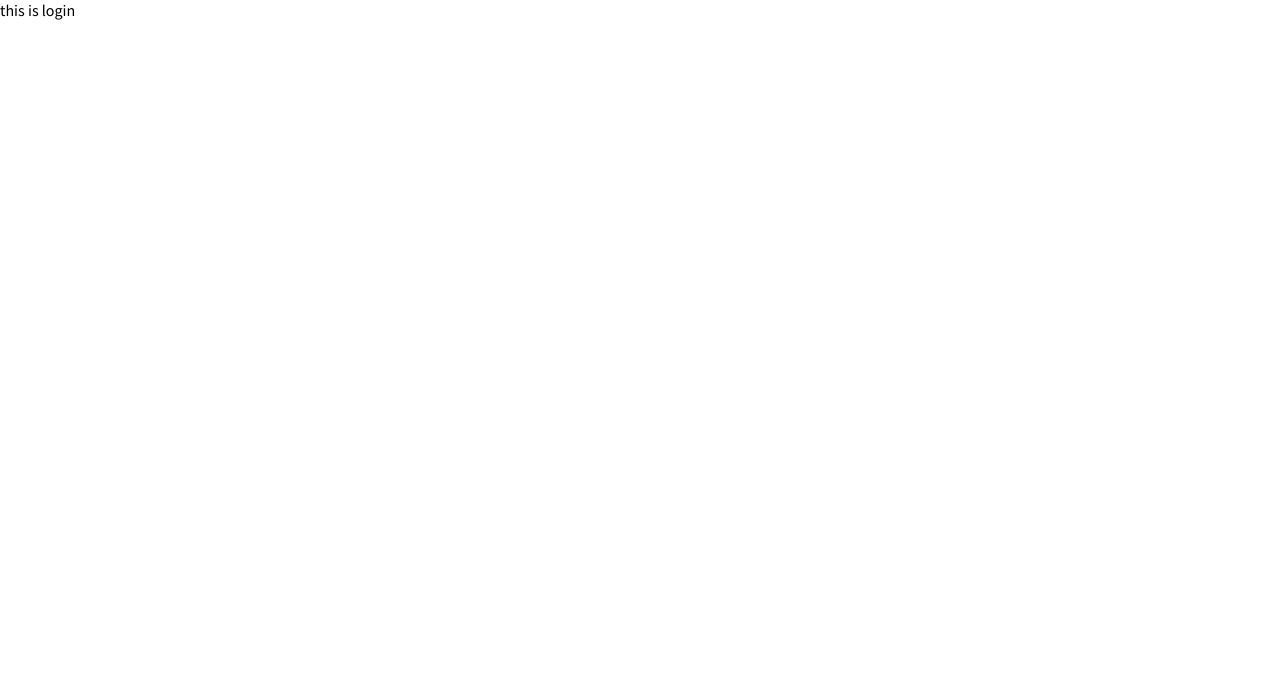
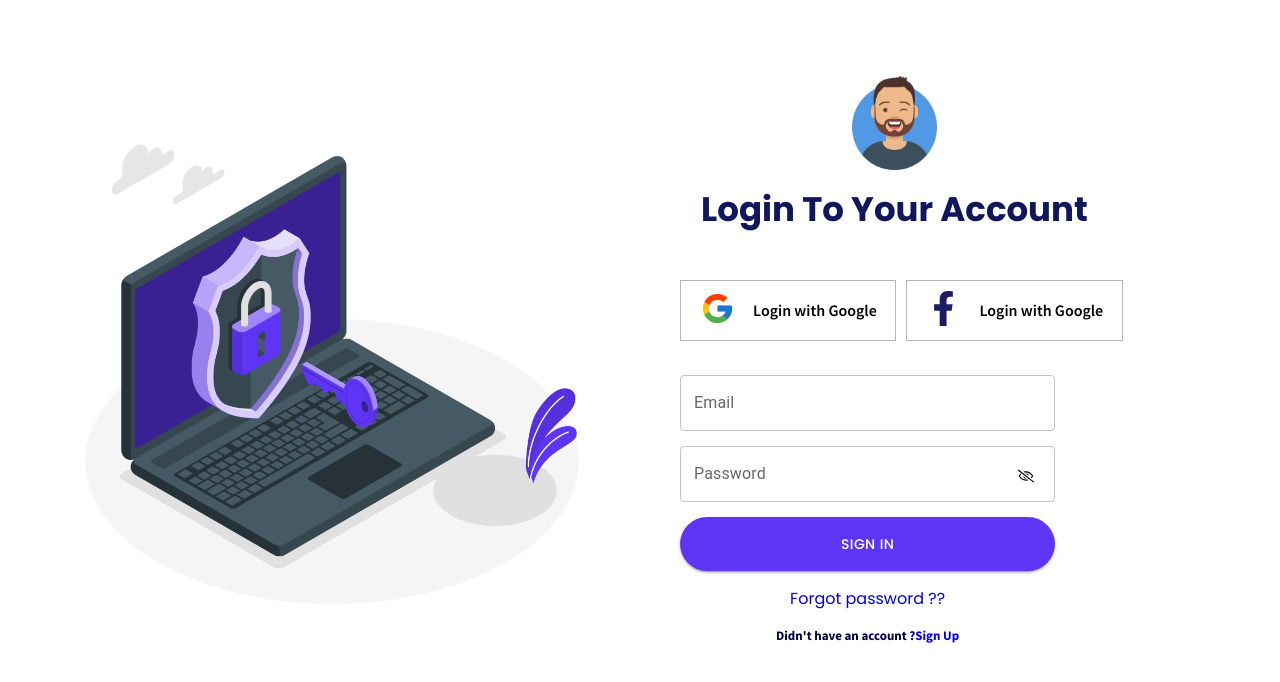
Before and after one commit to SiamulHassan/chatty, a React (Create React App) app: page /login in a window 1280 px wide. Shown: the top 682 px of the page. Built offline with nearby package versions, Linux system fonts and the light colour scheme.

Commit message:
login desing done,email and google login firebase part done but frontend doesnt

```diff
--- a/src/pages/Login/index.js
+++ b/src/pages/Login/index.js
@@ -1,8 +1,247 @@
 import React from "react";
 // importing css
 import "./style.css";
+//importing tostify
+import { toast, ToastContainer } from "react-toastify";
+//importing material
+import { Button, Container, Grid, TextField } from "@mui/material";
+// importing formik
+import { useFormik } from "formik";
+//importing icons
+import { FaRegEyeSlash } from "react-icons/fa";
+import { TfiEye } from "react-icons/tfi";
+import { FcGoogle } from "react-icons/fc";
+import { FaFacebookF } from "react-icons/fa";
+// importing router dom things
+import { Link, useNavigate } from "react-router-dom";
+//importing pulse loader
+import { PulseLoader } from "react-spinners";
+//importing react states
+import { useState } from "react";
+//importing firebase auth
+import {
+  getAuth,
+  signInWithPopup,
+  GoogleAuthProvider,
+  signInWithEmailAndPassword,
+} from "firebase/auth";
+// facebook login
+import { FacebookAuthProvider } from "firebase/auth";
+
 const Login = () => {
-  return <div>this is login</div>;
+  const [showEye, setShowEye] = useState("password");
+  const [isLoading, setIsLoading] = useState(false);
+  const navigate = useNavigate();
+  const auth = getAuth();
+  const handleEye = () => {
+    showEye === "password" ? setShowEye("text") : setShowEye("password");
+  };
+  // form initial values
+  const initialValues = {
+    email: "",
+    password: "",
+  };
+  const formik = useFormik({
+    initialValues,
+    // validationSchema: signIn,
+    onSubmit() {
+      setIsLoading(true);
+      signInWithEmailAndPassword(
+        auth,
+        formik.values.email,
+        formik.values.password
+      )
+        .then(({ user }) => {
+          if (user.emailVerified) {
+            // dispatch user info
+            // set user info to local storage
+            // navigate
+            navigate("/");
+          } else {
+            toast.error("🙄 Please verify to proceed!", {
+              position: "top-right",
+              autoClose: 5000,
+              hideProgressBar: false,
+              closeOnClick: true,
+              pauseOnHover: true,
+              draggable: true,
+              progress: undefined,
+              theme: "light",
+            });
+            setIsLoading(false);
+          }
+        })
+        .catch((error) => {
+          if (error.code.includes("auth/wrong-password")) {
+            toast.error("😫 wrong password!", {
+              position: "top-right",
+              autoClose: 5000,
+              hideProgressBar: false,
+              closeOnClick: true,
+              pauseOnHover: true,
+              draggable: true,
+              progress: undefined,
+              theme: "light",
+            });
+            setIsLoading(false);
+          } else if (error.code.includes("auth/user-not-found")) {
+            toast.error("😐 such gmail does not exists!", {
+              position: "top-right",
+              autoClose: 5000,
+              hideProgressBar: false,
+              closeOnClick: true,
+              pauseOnHover: true,
+              draggable: true,
+              progress: undefined,
+              theme: "light",
+            });
+            setIsLoading(false);
+          }
+        });
+    },
+  });
+  // handle google login
+  const provider = new GoogleAuthProvider();
+  const handleGoogle = () => {
+    signInWithPopup(auth, provider).then(({ user }) => {
+      // dispatch
+      // local storage
+      //set to firebase data base
+      //nevigate
+    });
+  };
+  // handle facebook login
+  const handleFacebook = () => {};
+  return (
+    <>
+      <Container fixed>
+        <ToastContainer />
+        <Grid className="form_center" container spacing={10}>
+          <Grid item xs={6}>
+            <div className="signup-img">
+              <picture>
+                {/* public folder e image folder rakhle public ullekh korte hoy na */}
+                <img src="./images/login.png" alt="login-png" />
+              </picture>
+            </div>
+          </Grid>
+          <Grid item xs={6}>
+            <div className="forms">
+              <div className="login-header">
+                <div className="avatar">
+                  <picture>
+                    <img src="../images/avatar.png" alt="" />
+                  </picture>
+                </div>
+                <h2>Login to your account</h2>
+                <div className="auto_log">
+                  <div className="google" onClick={handleGoogle}>
+                    <div className="logo_part">
+                      <FcGoogle className="gogle_iocn" />
+                    </div>
+                    <div className="text_part">
+                      <p className="gogle_text">Login with Google</p>
+                    </div>
+                  </div>
+                  <div className="google facebook" onClick={handleFacebook}>
+                    <div className="logo_part">
+                      <FaFacebookF className="gogle_iocn fb_icon" />
+                    </div>
+                    <div className="text_part">
+                      <p className="gogle_text">Login with Google</p>
+                    </div>
+                  </div>
+                </div>
+              </div>
+              <div className="form-inputs">
+                <form onSubmit={formik.handleSubmit}>
+                  <TextField
+                    className="inputs-design"
+                    label="Email"
+                    variant="outlined"
+                    type="text"
+                    name="email"
+                    value={formik.values.email}
+                    onChange={formik.handleChange}
+                    onBlur={formik.handleBlur}
+                    sx={{
+                      "& .MuiOutlinedInput-root.Mui-focused": {
+                        "& > fieldset": {
+                          borderColor: "#11175d",
+                        },
+                      },
+                      "& .MuiInputLabel-root.Mui-focused": {
+                        color: "#11175d",
+                      },
+                    }}
+                  />
+                  {formik.errors.email && formik.touched.email ? (
+                    <p className="form-error">{formik.errors.email}</p>
+                  ) : null}
+                  <div className="password">
+                    <TextField
+                      className="inputs-design"
+                      label="Password"
+                      variant="outlined"
+                      type={showEye}
+                      name="password"
+                      value={formik.values.password}
+                      onChange={formik.handleChange}
+                      onBlur={formik.handleBlur}
+                      sx={{
+                        "& .MuiOutlinedInput-root.Mui-focused": {
+                          "& > fieldset": {
+                            borderColor: "#11175d",
+                          },
+                        },
+                        "& .MuiInputLabel-root.Mui-focused": {
+                          color: "#11175d",
+                        },
+                      }}
+                    />
+                    {formik.errors.password && formik.touched.password ? (
+                      <p className="form-error">{formik.errors.password}</p>
+                    ) : null}
+                    <div className="eye-closed" onClick={handleEye}>
+                      {showEye === "password" ? <FaRegEyeSlash /> : <TfiEye />}
+                    </div>
+                  </div>
+
+                  {isLoading ? (
+                    <Button
+                      disabled
+                      type="submit"
+                      className="form-btn"
+                      variant="contained"
+                    >
+                      <PulseLoader color="#fff" />
+                    </Button>
+                  ) : (
+                    <Button
+                      type="submit"
+                      className="form-btn"
+                      variant="contained"
+                    >
+                      Sign In
+                    </Button>
+                  )}
+                </form>
+                <div className="links">
+                  <Link className="forgotPassword" to="/forgotPassword">
+                    Forgot password ??
+                  </Link>
+                  <p>
+                    Didn't have an account ?
+                    <Link to="/registration">Sign Up</Link>
+                  </p>
+                </div>
+              </div>
+            </div>
+          </Grid>
+        </Grid>
+      </Container>
+    </>
+  );
 };
 
 export default Login;
--- a/src/pages/Login/style.css
+++ b/src/pages/Login/style.css
@@ -0,0 +1,56 @@
+.login-header {
+  margin-bottom: 34px;
+  text-align: center;
+}
+.avatar {
+  width: 80%;
+  margin-bottom: 10px;
+}
+.avatar img {
+  width: 20%;
+}
+.google {
+  margin-top: 15px;
+  width: 40%;
+  display: flex;
+  align-items: center;
+  justify-content: space-evenly;
+  border: 1px solid rgba(3, 1, 76, 0.3);
+  cursor: pointer;
+  padding: 10px 0;
+}
+.gogle_iocn {
+  font-size: 35px;
+}
+.fb_icon {
+  color: #1d1b66;
+}
+.login-header h2 {
+  width: 80%;
+  font-family: var(--secondary-font);
+  font-size: 34px;
+  color: var(--title-color);
+  font-weight: 700;
+  text-transform: capitalize;
+  margin-bottom: 30px;
+}
+.gogle_text {
+  font-family: var(--rare-font);
+  font-weight: 600;
+  font-size: 16px;
+}
+.auto_log {
+  display: flex;
+}
+.facebook {
+  margin-left: 10px;
+}
+.forgotPassword {
+  font-family: var(--secondary-font);
+  display: inline-block;
+  margin-top: 15px;
+  transition: 0.4s;
+}
+.forgotPassword:hover {
+  text-decoration: underline;
+}
--- a/src/pages/Registration/index.js
+++ b/src/pages/Registration/index.js
@@ -56,7 +56,8 @@ const Registration = () => {
         auth,
         formik.values.email,
         formik.values.password
-      ).then(({ user }) => {
+      )
+        .then(({ user }) => {
           // update display name
           updateProfile(auth.currentUser, {
             displayName: formik.values.fullName,
@@ -86,6 +87,20 @@ const Registration = () => {
                 }, 1500);
               });
           });
+        })
+        .then((error) => {
+          if (error.code.includes("auth/email-already-in-use")) {
+            toast.error("👿 email already is in use !", {
+              position: "bottom-center",
+              autoClose: 2000,
+              hideProgressBar: false,
+              closeOnClick: false,
+              pauseOnHover: false,
+              progress: undefined,
+              theme: "light",
+            });
+            setIsLoading(false);
+          }
         });
     },
   });
@@ -308,7 +323,7 @@ const Registration = () => {
                 </form>
                 <div className="links">
                   <p>
-                    Already have an account ? <Link to="/login">Sign In</Link>{" "}
+                    Already have an account ? <Link to="/login">Sign In</Link>
                   </p>
                 </div>
               </div>
```
Lines whose indentation alone changed are shown as unchanged.
